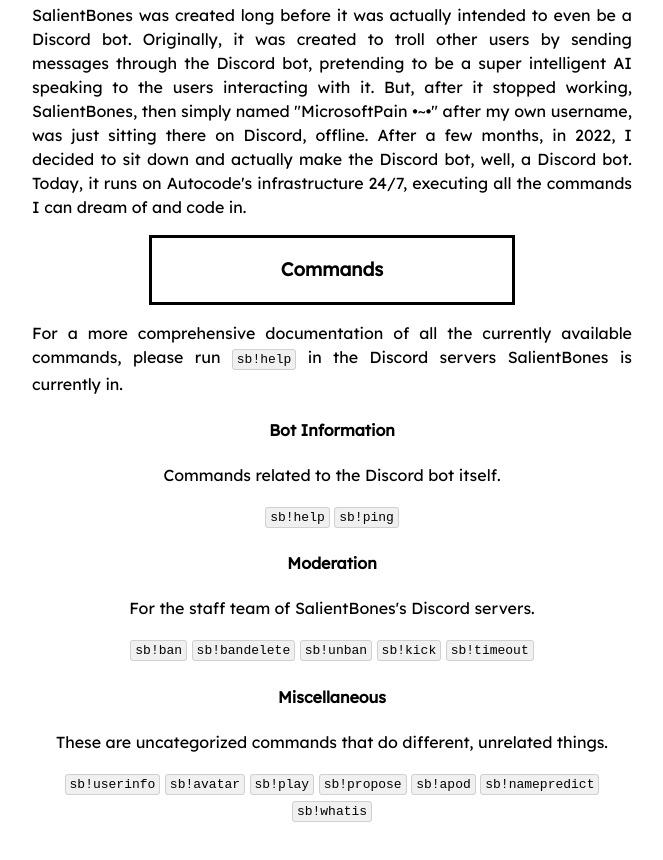
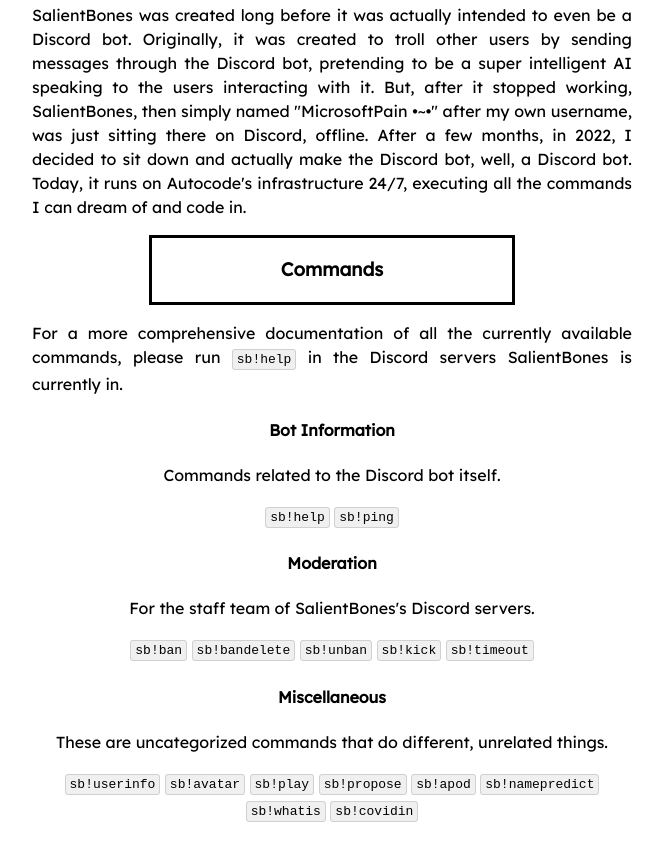
Before and after one commit to Unfire1/unfire1.github.io, a plain HTML site: page index.html in a window 1280 px wide. Shown: the part 264-1124 px from the top of the page, without its empty margins (308-971 px from the left). Drawn offline with Linux system fonts and the light colour scheme.

Commit message:
Update index.html

```diff
--- a/index.html
+++ b/index.html
@@ -97,6 +97,7 @@
       <code>sb!apod</code>
       <code>sb!namepredict</code>
       <code>sb!whatis</code>
+      <code>sb!covidin</code>
     </p>
   </body>
 </html>
```
